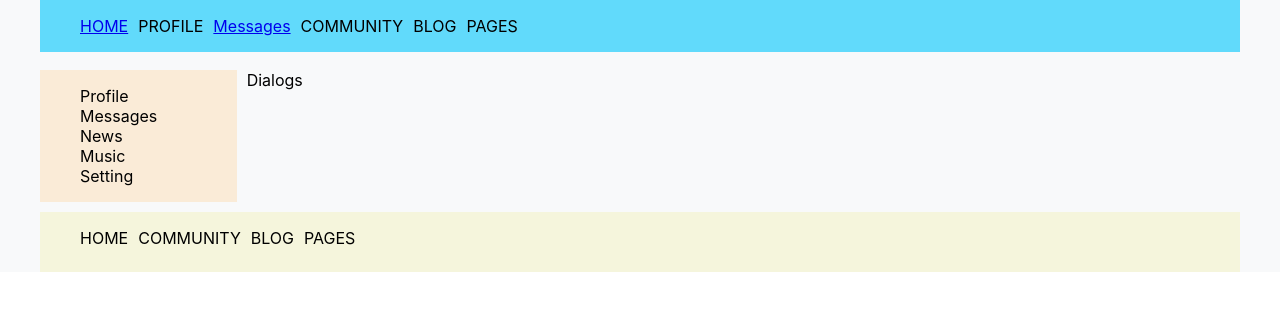
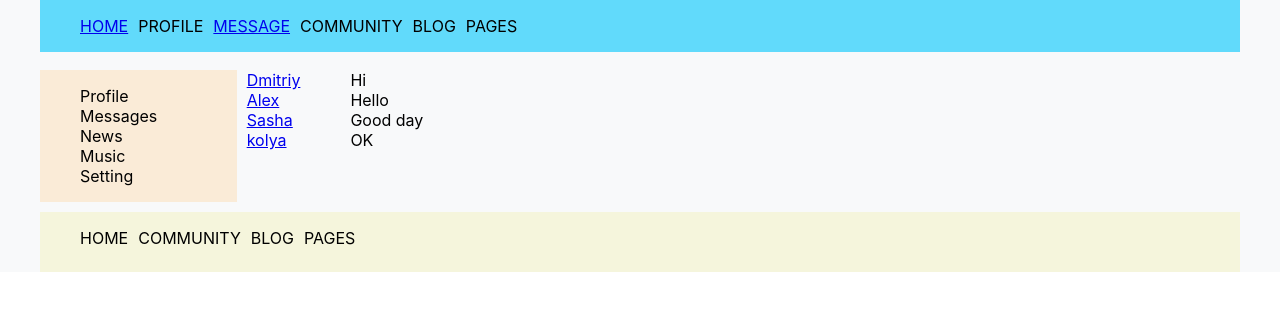
Before and after one commit to Levin-Alexey/socialnetworkreact, a React (Create React App) app: page /dialogs in a window 1280 px wide. Shown: the top 310 px of the page. Built offline with nearby package versions, Linux system fonts and the light colour scheme.

Commit message:
Добавление списка чатов

```diff
--- a/src/components/Dialogs.js
+++ b/src/components/Dialogs.js
@@ -1,8 +1,33 @@
 import classes from '../css/Dialogs.module.css';
+import {NavLink} from "react-router-dom";
+
+
+
+const DialogItem = (props) => {
+    const path = "/dialogs/" + props.id;
+    return <div className={classes.dialogs_item}>
+        <NavLink to={path}>{props.name}</NavLink>
+    </div>
+
+};
+const Message = (props) => {
+    return <div className={classes.chat_item}>{props.message}</div>
+};
 
 const Dialogs = (props) => {
     return <div className={classes.dialogs_wrapper}>
-        Dialogs
+        <div className={classes.dialogs_list}>
+            <DialogItem name = 'Dmitriy' id = '1'/>
+            <DialogItem name = 'Alex' id = '2'/>
+            <DialogItem name = 'Sasha' id = '3'/>
+            <DialogItem name = 'kolya' id = '4'/>
+        </div>
+        <div className={classes.dialogs_chat}>
+            <Message message = "Hi" />
+            <Message message = "Hello" />
+            <Message message = "Good day" />
+            <Message message = "OK" />
+        </div>
 
     </div>
 };
--- a/src/components/Header.js
+++ b/src/components/Header.js
@@ -11,7 +11,7 @@ const Header = () => {
 
                 <li className={classes.nav_item}><NavLink to="/">HOME</NavLink></li>
                 <li className={classes.nav_item}>PROFILE</li>
-                <li className={classes.nav_item}><NavLink to="/dialogs">Messages</NavLink></li>
+                <li className={classes.nav_item}><NavLink to="/dialogs">MESSAGE</NavLink></li>
                 <li className={classes.nav_item}>COMMUNITY</li>
                 <li className={classes.nav_item}>BLOG</li>
                 <li className={classes.nav_item}>PAGES</li>
--- a/src/css/Dialogs.module.css
+++ b/src/css/Dialogs.module.css
@@ -1,4 +1,8 @@
 
 .dialogs_wrapper {
     grid-area: uc;
+    display: flex;
 }
+.dialogs_list{
+    margin-right: 50px;
+}
```
Also changed, not shown: src/App.js (+6 -1 lines).
